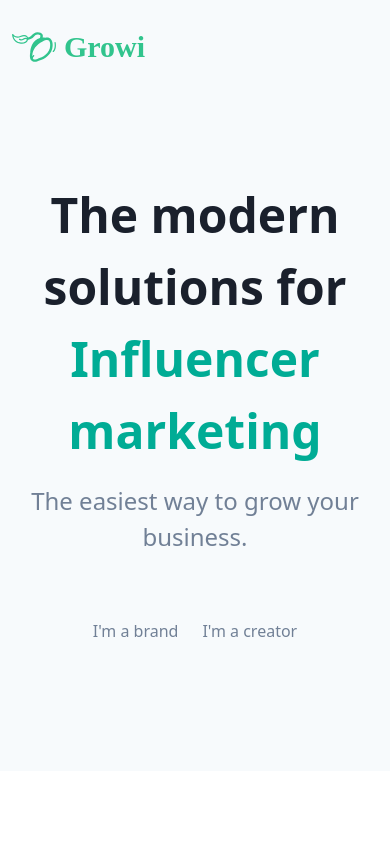
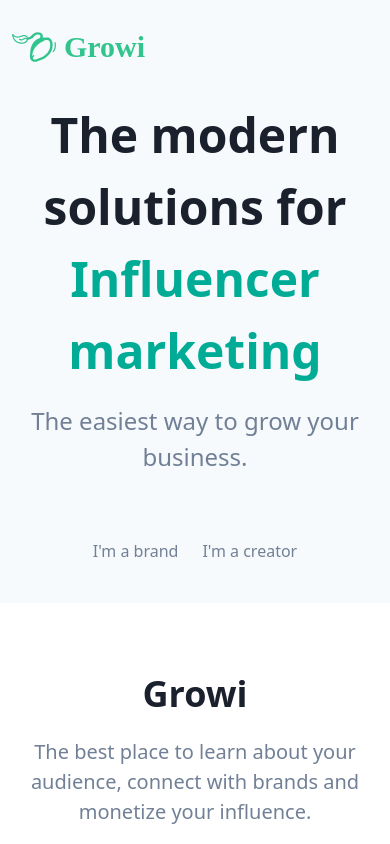
Before and after one commit to Netz00/growi, a Next.js app: page / in a window 390 px wide. Shown: the top 844 px of the page. Built offline with nearby package versions, Linux system fonts and the light colour scheme; a web font is replaced by a local one.

Commit message:
Positioning improvement for Footer, Hero, Section components

```diff
--- a/src/components/layout/Section.tsx
+++ b/src/components/layout/Section.tsx
@@ -4,15 +4,16 @@
 	title?: string;
 	description?: string;
 	yPadding?: string;
+	bPadding?: string;
 	textBottomMargin?: string;
 	children: ReactNode;
 };
 
 const Section = (props: ISectionProps) => (
 	<div
-		className={`max-w-screen-lg mx-auto px-3 ${
-			props.yPadding ? props.yPadding : 'py-16'
-		}`}
+		className={`max-w-screen-lg mx-auto px-3
+        ${props.yPadding ? props.yPadding : 'py-16'}
+        ${props.bPadding ?? ''}`}
 	>
 		{(props.title || props.description) && (
 			<div
--- a/src/templates/Footer.tsx
+++ b/src/templates/Footer.tsx
@@ -12,7 +12,7 @@
 
 const Footer = (props: IFooterProps) => (
 	<Background color="bg-gray-100">
-		<Section>
+		<Section bPadding="pb-6">
 			<CenteredFooter
 				logo={<Logo />}
 				iconList={
--- a/src/templates/Hero.tsx
+++ b/src/templates/Hero.tsx
@@ -21,7 +21,7 @@
 			</CagaljsNavbarItems>
 		</Section>
 
-		<Section yPadding="pt-20 pb-32">
+		<Section yPadding="md:pt-20 md:pb-32 pb-10">
 			<HeroContent {...props} />
 		</Section>
 	</Background>
```
